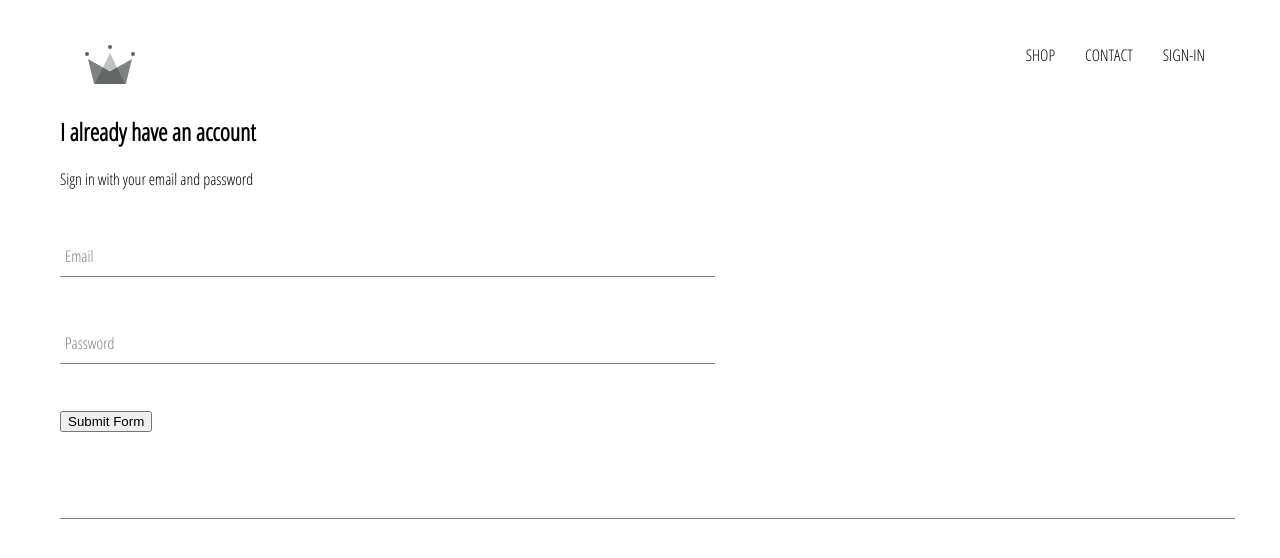
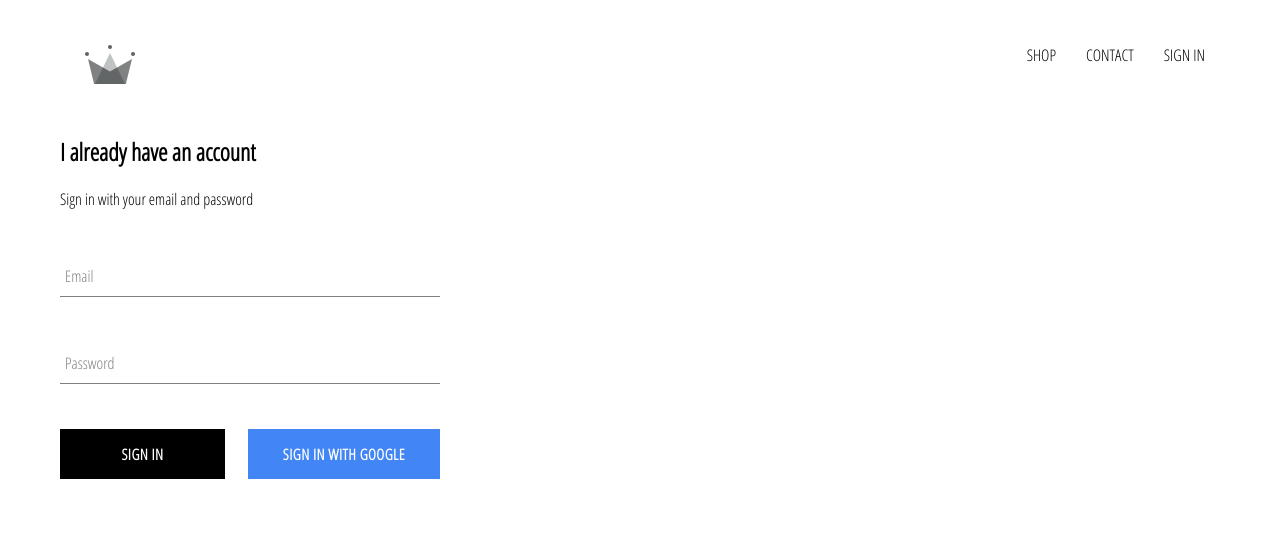
Before and after one commit to jzereael/pop-culture-parody, a React (Create React App) app: page /sign-in in a window 1280 px wide. Shown: the top 558 px of the page. Built offline with nearby package versions, Linux system fonts and the light colour scheme; no server answers.

Commit message:
Added custom-button component Added google OAuth with user authentication persistence

```diff
--- a/src/App.css
+++ b/src/App.css
@@ -11,3 +11,7 @@
     text-decoration: none;
     color: black;
 }
+
+*{
+    box-sizing: border-box;
+}
--- a/src/App.js
+++ b/src/App.js
@@ -9,14 +9,38 @@
 import Header from './components/header/header.component';
 import ContactPage from './pages/contact/contact.component';
 import SignInSignUpPage from './pages/sign-in-and-sign-up/sign-in-and-sign-up.component';
+import { auth } from './firebase/firebase.utils';
 
 
 
+class App extends React.Component {
+  constructor(){
+    super();
+    this.state = {
+      currentUser: null
+    };
+  }
 
-function App() {
+  unsubscribeFromAuth = null;
+
+  componentDidMount(){
+    //Open Subscription
+    this.unsubscribeFromAuth = auth.onAuthStateChanged( user => {
+      this.setState({currentUser:user});
+
+      console.log(user);
+    })
+  }
+
+  componentWillUnmount(){
+    this.unsubscribeFromAuth();
+  }
+
+
+  render(){
     return (
       <div>
-    <Header/>
+      <Header currentUser={this.state.currentUser}/>
        <Switch>
         <Route exact path='/' component={HomePage} />
         <Route path='/shop' component={ShopPage} />
@@ -27,4 +51,8 @@
     );
   }
 
+
+
+}
+
 export default App;
--- /dev/null
+++ b/src/components/custom-button/custom-button.component.jsx
@@ -0,0 +1,15 @@
+import React from 'react';
+
+import './custom-button.styles.scss'
+
+
+const CustomButton = ( { children, isGoogleSignIn, ...otherProps } ) => (
+  <button className={`${isGoogleSignIn ? 'google-sign-in':''} custom-button`}
+  {...otherProps}
+  >
+      { children }
+  </button>
+
+)
+
+export default CustomButton;
--- /dev/null
+++ b/src/components/custom-button/custom-button.styles.scss
@@ -0,0 +1,34 @@
+.custom-button {
+    min-width: 165px;
+    width: auto;
+    height: 50px;
+    letter-spacing: 0.5px;
+    line-height: 50px;
+    padding: 0 35px 0 35px;
+    font-size: 15px;
+    background-color: black;
+    color: white;
+    text-transform: uppercase;
+    font-family: 'Open Sans Condensed';
+    font-weight: bolder;
+    border: none;
+    cursor: pointer;
+
+
+    &:hover {
+      background-color: white;
+      color: black;
+      border: 1px solid black;
+    }
+
+    &.google-sign-in{
+      background-color: #4285f4;
+      color:white;
+
+      &:hover{
+        background-color: #457AE9;
+        border: none;
+      }
+    }
+
+  }
--- a/src/components/header/header.component.jsx
+++ b/src/components/header/header.component.jsx
@@ -4,9 +4,9 @@
 import '../header/header.styles.scss';
 import { ReactComponent as Logo} from '../../assets/crown.svg';
 
+import { auth } from '../../firebase/firebase.utils';
 
-
-const Header = () => (
+const Header = ( { currentUser } ) => (
     <div className='header'>
         <Link className='logo-container' to='/'>
             <Logo className='logo' />
@@ -20,9 +20,25 @@
                 CONTACT
             </Link>
 
-            <Link className='option' to='/sign-in'>
+            {/* <Link className='option' to='/sign-in'>
                 SIGN-IN
             </Link>
+          */}
+
+
+            {
+                //Ternary operation True: eval <div>, False: render link
+
+                currentUser ?
+                <div className='option'
+                     onClick={ () => auth.signOut()}>SIGN OUT
+                </div>
+                :
+                <Link className='option' to='/sign-in'>
+                    SIGN IN
+                </Link>
+            }
+
 
         </div>
     </div>
--- a/src/components/header/header.styles.scss
+++ b/src/components/header/header.styles.scss
@@ -22,6 +22,7 @@
 
         .option{
             padding: 10px 15px;
+            cursor: pointer;
         }
 
     }
--- a/src/components/sign-in/sign-in.component.jsx
+++ b/src/components/sign-in/sign-in.component.jsx
@@ -1,6 +1,9 @@
 import React from 'react';
 
 import FormInput from '../form-input/form-input.component';
+import CustomButton from '../custom-button/custom-button.component';
+
+import { signInWithGoogle } from '../../firebase/firebase.utils';
 
 
 import './sign-in.styles.scss';
@@ -41,7 +44,14 @@
                     <FormInput name='password' type="password"  label="Password" value={this.state.password} handleChange={this.handleChange} required />
 
 
-                    <input type="submit" value='Submit Form'/>
+                 <div className='buttons'>
+                    <CustomButton type="submit" value='Submit Form'>Sign In</CustomButton>
+                    <CustomButton onClick={ signInWithGoogle } isGoogleSignIn >
+                        Sign in with Google
+                    </CustomButton>
+
+                 </div>
+
                 </form>
           </div>
         );
--- a/src/components/sign-in/sign-in.styles.scss
+++ b/src/components/sign-in/sign-in.styles.scss
@@ -1,3 +1,17 @@
 .sign-in {
-    width: 50vw;
+ //   width: 30vw;
+    width: 380px;
+    display: flex;
+    flex-direction: column;
+
+    .title{
+        margin: 10px 0;
+
+    }
+
+
+    .buttons{
+        display: flex;
+        justify-content: space-between;
+    }
 }
--- /dev/null
+++ b/src/firebase/firebase.utils.js
@@ -0,0 +1,31 @@
+import firebase from 'firebase/app';
+import 'firebase/firestore';
+import 'firebase/auth';
+
+
+
+const config = {
+        apiKey: "AIzaSyCN5KrPrBOsyMPNpbwxCkq0GzfBPTYDxdk",
+        authDomain: "pop-culture-parody.firebaseapp.com",
+        databaseURL: "https://pop-culture-parody.firebaseio.com",
+        projectId: "pop-culture-parody",
+        storageBucket: "pop-culture-parody.appspot.com",
+        messagingSenderId: "208300769749",
+        appId: "1:208300769749:web:03332e4ec722a11619fd5c",
+        measurementId: "G-9KP4R3J2P9"
+      };
+
+
+firebase.initializeApp(config)
+
+
+export const auth = firebase.auth();
+
+export const firestore = firebase.firestore();
+
+const provider = new firebase.auth.GoogleAuthProvider();
+provider.setCustomParameters( { prompt: 'select_account' } );
+export const signInWithGoogle = () => auth.signInWithPopup(provider);
+
+
+export default firebase;
```
Also changed, not shown: src/components/sign-out/sign-out.component.jsx (deleted, +0 -23 lines), src/components/sign-out/sign-out.styles.scss (deleted). Lines whose indentation alone changed are shown as unchanged.
